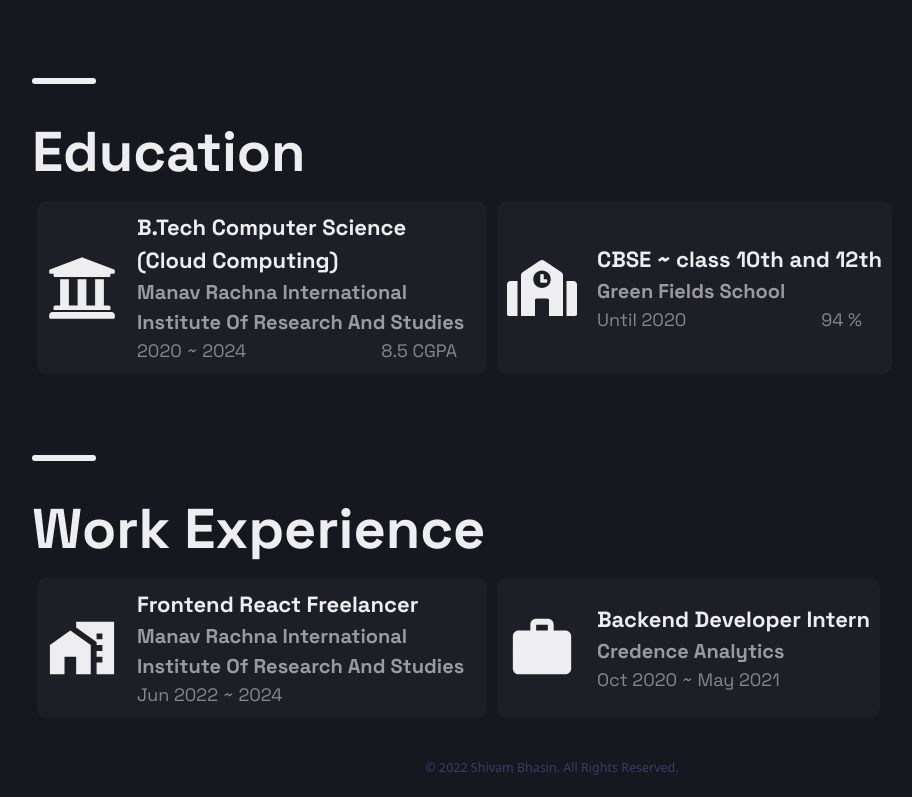
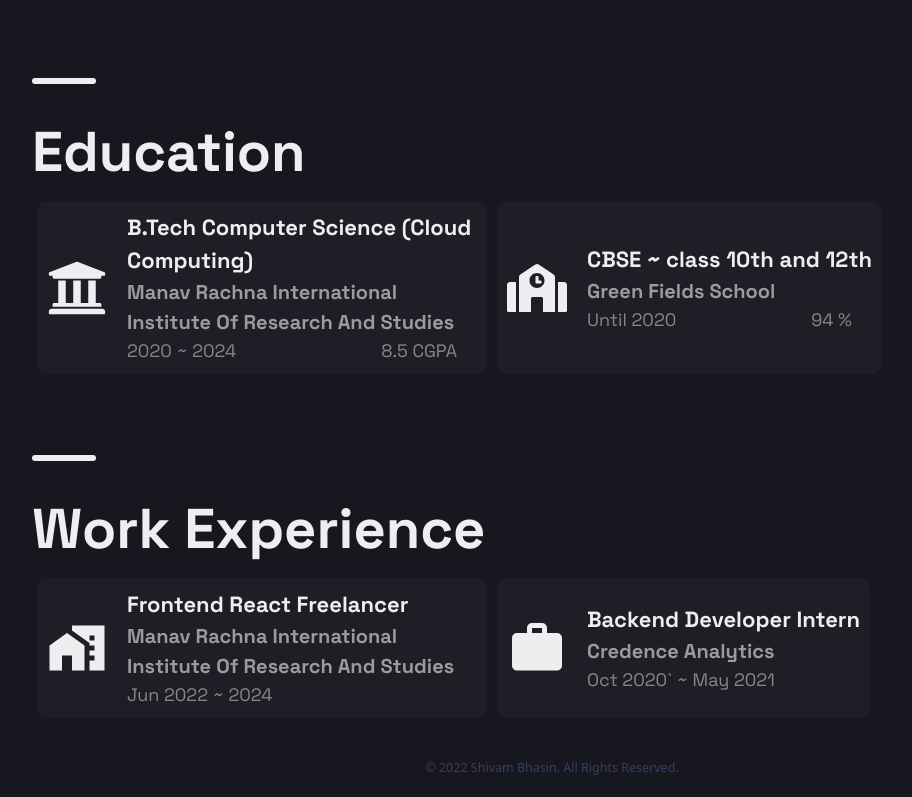
Before and after one commit to ShivamBhasin2002/portfolio, a Next.js app: page / in a window 1280 px wide. Shown: the part 1014-1811 px from the top of the page, without its empty margins (88-1000 px from the left). Built offline with nearby package versions, Linux system fonts and the light colour scheme.

Commit message:
seperated data out into data.json file

```diff
--- a/components/About.jsx
+++ b/components/About.jsx
@@ -1,6 +1,6 @@
 import Image from "next/image";
 
-const About = () => {
+const About = ({about}) => {
   return (
     <section className="relative">
       <article
@@ -11,20 +11,13 @@ const About = () => {
         <h2 className="relative w-full font-title font-[800] text-[32px] md:text-[48px] lg:text-[56px] leading-[40px] md:leading-[48px] lg:leading-[56px] h-[40px] md:h-[48px] lg:h-[56px] max-w-[100%] mb-[8px] md:mb-[12px] lg:mb-[16px] overflow-visible">
           About Me{" "}
           <img
-            src={"/profileImage.jpeg"}
+            src={about.image}
             alt="my picture"
             className="absolute right-[10px] xl:right-[-100px] top-[-55px] xl:top-0 h-[100px] xl:h-[300px] rounded-[50%] border-2 xl:border-8 border-background1-dark dark:border-background1"
           />
         </h2>
         <p className="max-w-[670px] lg:max-w-[800px] text-[14px] md:text-[18px] lg:text-[22px] leading-[24px] md:leading-[32px] lg:leading-[36px] text-primary dark:text-primary-dark font-[300] pb-[3.6rem]">
-          Skilled and passionate full stack web developer with more than 2yrs of
-          experience in building building various fun porjects and working on
-          industry projects. Love learning new things and progressing alongside
-          ambitious and adaptable people. Positive reputation for quality work,
-          timely construction, and finishing projects at estimated budget as a
-          freelancer. <br />
-          Being a growth influencer I love to spread the things I learn to
-          others and also learn from amazing people.
+          {about.info}
         </p>
       </article>
     </section>
--- a/components/Education.jsx
+++ b/components/Education.jsx
@@ -1,8 +1,11 @@
-import {FaSchool, FaUniversity} from 'react-icons/fa';
+import { FaSchool, FaUniversity } from "react-icons/fa";
 
-const EducationCard = ({ children, course, institution, duration, gpa }) => (
+const EducationCard = ({ icon, course, institution, duration, gpa }) => (
   <div className="flex flex-row max-w-[450px] min-h-[110px] m-2 p-4 bg-primary-[0.1%] bg-primary/[0.05] dark:bg-primary-dark/[0.03] rounded-[10px] items-center gap-8">
-    <span>{children}</span>
+    <span>
+      {icon === "school" ? <FaSchool size="6rem" /> : ""}
+      {icon === "university" ? <FaUniversity size="6rem" /> : ""}
+    </span>
     <span className="flex-grow flex flex-col justify-center">
       <h4 className="font-bold font-title text-[18px] lg:text-[22px] text-primary dark:text-primary-dark">
         {course}
@@ -17,7 +20,7 @@ const EducationCard = ({ children, course, institution, duration, gpa }) => (
   </div>
 );
 
-const Education = () => {
+const Education = ({ education }) => {
   return (
     <section>
       <article
@@ -29,22 +32,9 @@ const Education = () => {
           Education
         </h2>
         <div className=" pb-[3.6rem] flex flex-wrap">
-          <EducationCard
-            course="B.Tech Computer Science (Cloud Computing)"
-            institution="Manav Rachna International Institute Of Research And Studies"
-            duration="2020 ~ 2024"
-            gpa="8.5 CGPA"
-          >
-            <FaUniversity size="70px" />
-          </EducationCard>
-          <EducationCard
-            course="CBSE ~ class 10th and 12th"
-            institution="Green Fields School"
-            duration="Until 2020"
-            gpa="94 %"
-          >
-            <FaSchool size="70px" />
-          </EducationCard>
+          {education.map((ed, i) => (
+            <EducationCard key={i} {...ed} />
+          ))}
         </div>
       </article>
     </section>
--- a/components/Hero.jsx
+++ b/components/Hero.jsx
@@ -2,17 +2,13 @@ import Typed from "typed.js";
 import { useEffect, useRef } from "react";
 import Link from "next/link";
 import {TbPlayerTrackNext} from "react-icons/tb";
-const Intro = () => {
+
+const Intro = ({intro}) => {
   const designations = useRef();
   const typed = useRef();
   useEffect(() => {
     typed.current = new Typed(designations.current, {
-      strings: [
-        "Student",
-        "Full Stack Developer",
-        "Freelancer",
-        "Growth Enthusiast",
-      ],
+      strings: intro.designations,
       typeSpeed: 50,
       backSpeed: 50,
       loop: true,
@@ -39,13 +35,12 @@ const Intro = () => {
               ref={designations}
             />
           </span>
-          The purpose of this portfolio website is to quickly become familiar
-          with my few projects and general information about me.
+          {intro.text}
           <br />
           Have a look at my{" "}
           <a
             className="font-medium text-button hover:text-primary dark:hover:text-primary-dark cursor-pointer transition-all rounded-[5px] hover:animate-pulse"
-            href="https://drive.google.com/file/d/1dT7XOOOsskl_0k6FSPp84Hk5JM31bv_c/view?usp=sharing"
+            href={intro.resumeLink}
             title="my resume"
             target="_blank"
             rel="noopener noreferrer"
--- a/components/Layout.jsx
+++ b/components/Layout.jsx
@@ -10,10 +10,10 @@ const variants = {
   exit: { opacity: 0, x: 0, y: -100 },
 };
 
-const Layout = ({ children, darkMode, onClick }) => {
+const Layout = ({ children, darkMode, onClick, header }) => {
   return (
     <div className="max-w-[1280px] w-full m-auto pb-8">
-      <Header />
+      <Header header={header} />
       <motion.main
         initial="hidden"
         animate="enter"
@@ -24,7 +24,7 @@ const Layout = ({ children, darkMode, onClick }) => {
         {children}
       </motion.main>
       <footer className="text-accent-dark/40 text-xl w-full text-center">
-        © 2022 Shivam Bhasin. All Rights Reserved.
+        © 2022 {header.name}. All Rights Reserved.
       </footer>
       <ScrollToTop />
       <DarkModeButton darkMode={darkMode} onClick={onClick} />
--- a/components/WorkExperience.jsx
+++ b/components/WorkExperience.jsx
@@ -1,8 +1,11 @@
 import { MdWork, MdMapsHomeWork } from "react-icons/md";
 
-const JobCards = ({ children, position, institution, duration }) => (
+const JobCards = ({ icon, position, institution, duration }) => (
   <div className="flex flex-row max-w-[450px] min-h-[110px] m-2 p-4 bg-primary-[0.1%] bg-primary/[0.05] dark:bg-primary-dark/[0.03] rounded-[10px] items-center gap-8">
-    <span>{children}</span>
+    <span>
+      {icon === "remote" ? <MdMapsHomeWork size="6rem" /> : ""}
+      {icon === "work" ? <MdWork size="6rem" /> : ""}
+    </span>
     <span className="flex-grow flex flex-col justify-center">
       <h4 className="font-bold font-title text-[18px] lg:text-[22px] text-primary dark:text-primary-dark">
         {position}
@@ -17,7 +20,7 @@ const JobCards = ({ children, position, institution, duration }) => (
   </div>
 );
 
-const WorkExperience = () => {
+const WorkExperience = ({ jobs }) => {
   return (
     <section>
       <article
@@ -29,20 +32,9 @@ const WorkExperience = () => {
           Work Experience
         </h2>
         <div className=" pb-[3.6rem] flex flex-wrap">
-          <JobCards
-            position="Frontend React Freelancer"
-            institution="Manav Rachna International Institute Of Research And Studies"
-            duration="Jun 2022 ~ 2024"
-          >
-            <MdMapsHomeWork size="70px" />
-          </JobCards>
-          <JobCards
-            position="Backend Developer Intern"
-            institution="Credence Analytics"
-            duration="Oct 2020 ~ May 2021"
-          >
-            <MdWork size="70px" />
-          </JobCards>
+          {jobs.map((job,i) => (
+            <JobCards key={i} {...job} />
+          ))}
         </div>
       </article>
     </section>
--- /dev/null
+++ b/data.json
@@ -0,0 +1,58 @@
+{
+  "header": {
+    "userTag": "@_shivambhasin",
+    "name": "Shivam Bhasin",
+    "socials": {
+      "github": "https://github.com/ShivamBhasin2002",
+      "linkedin": "https://www.linkedin.com/in/shivam-bhasin-465233166/",
+      "twitter": "https://twitter.com/_shivambhasin",
+      "medium": "https://medium.com/@_shivambhasin",
+      "mail": "mailto://bhasinshivam2002@gmail.com"
+    }
+  },
+  "intro": {
+    "designations": [
+      "Student",
+      "Full Stack Developer",
+      "Freelancer",
+      "Growth Enthusiast"
+    ],
+
+    "text": "The purpose of this portfolio website is to quickly become familiar with my few projects and general information about me",
+    "resumeLink": "https://drive.google.com/file/d/1dT7XOOOsskl_0k6FSPp84Hk5JM31bv_c/view?usp=sharing"
+  },
+  "about": {
+    "image": "/profileImage.jpeg",
+    "info": "Skilled and passionate full stack web developer with more than 2yrs of experience in building building various fun porjects and working on industry projects. Love learning new things and progressing alongside ambitious and adaptable people. Positive reputation for quality work, timely construction, and finishing projects at estimated budget as a freelancer.\n Being a growth influencer I love to spread the things I learn to others and also learn from amazing people."
+  },
+  "education": [
+    {
+      "course": "B.Tech Computer Science (Cloud Computing)",
+      "institution": "Manav Rachna International Institute Of Research And Studies",
+      "duration": "2020 ~ 2024",
+      "gpa": "8.5 CGPA",
+      "icon": "university"
+    },
+    {
+      "course": "CBSE ~ class 10th and 12th",
+      "institution": "Green Fields School",
+      "duration": "Until 2020",
+      "gpa": "94 %",
+      "icon": "school"
+    }
+  ],
+  "jobs": [
+    {
+      "position": "Frontend React Freelancer",
+      "institution": "Manav Rachna International Institute Of Research And Studies",
+      "duration": "Jun 2022 ~ 2024",
+      "icon": "remote"
+    },
+    {
+      "position": "Backend Developer Intern",
+      "institution": "Credence Analytics",
+      "duration": "Oct 2020` ~ May 2021",
+      "icon": "work"
+    }
+  ]
+}
--- a/pages/index.js
+++ b/pages/index.js
@@ -1,6 +1,6 @@
 import { useState } from "react";
 import Head from "next/head";
-import Layout  from "../components/Layout";
+import Layout from "../components/Layout";
 import Hero from "../components/Hero";
 import BgAnimation from "../components/BackgroundAnimation";
 import About from "../components/About";
@@ -8,26 +8,41 @@ import Education from "../components/Education";
 import WorkExperience from "../components/WorkExperience";
 // import Accomplishments from '../components/Accomplishments/Accomplishments';
 
-const Home = () => {
+import data from "../data.json";
+
+const Home = ({ jobs, education, about, intro, header }) => {
   const [darkModeActive, setDarkModeActive] = useState(true);
   return (
     <>
       <Head>
         <title>Shivam Bhasin</title>
       </Head>
-      <Layout darkMode={darkModeActive} onClick={setDarkModeActive}>
-        <section id="main" className="grid items-center mx-auto w-[calc(100vw-32px)] md:w-auto max-w-[1040px] box-content relative overflow-hidden grid-cols-2">
-          <Hero />
+      <Layout
+        darkMode={darkModeActive}
+        onClick={setDarkModeActive}
+        header={header}
+      >
+        <section
+          id="main"
+          className="grid items-center mx-auto w-[calc(100vw-32px)] md:w-auto max-w-[1040px] box-content relative overflow-hidden grid-cols-2"
+        >
+          <Hero intro={intro} />
           <BgAnimation darkMode={darkModeActive} />
         </section>
-        <About />
+        <About about={about} />
         <section id="experience">
-          <Education />
-          <WorkExperience />
+          <Education education={education} />
+          <WorkExperience jobs={jobs} />
         </section>
       </Layout>
     </>
   );
 };
 
+export async function getStaticProps() {
+  return {
+    props: { ...data },
+  };
+}
+
 export default Home;
```
Also changed, not shown: components/Header.jsx (+9 -9 lines).
